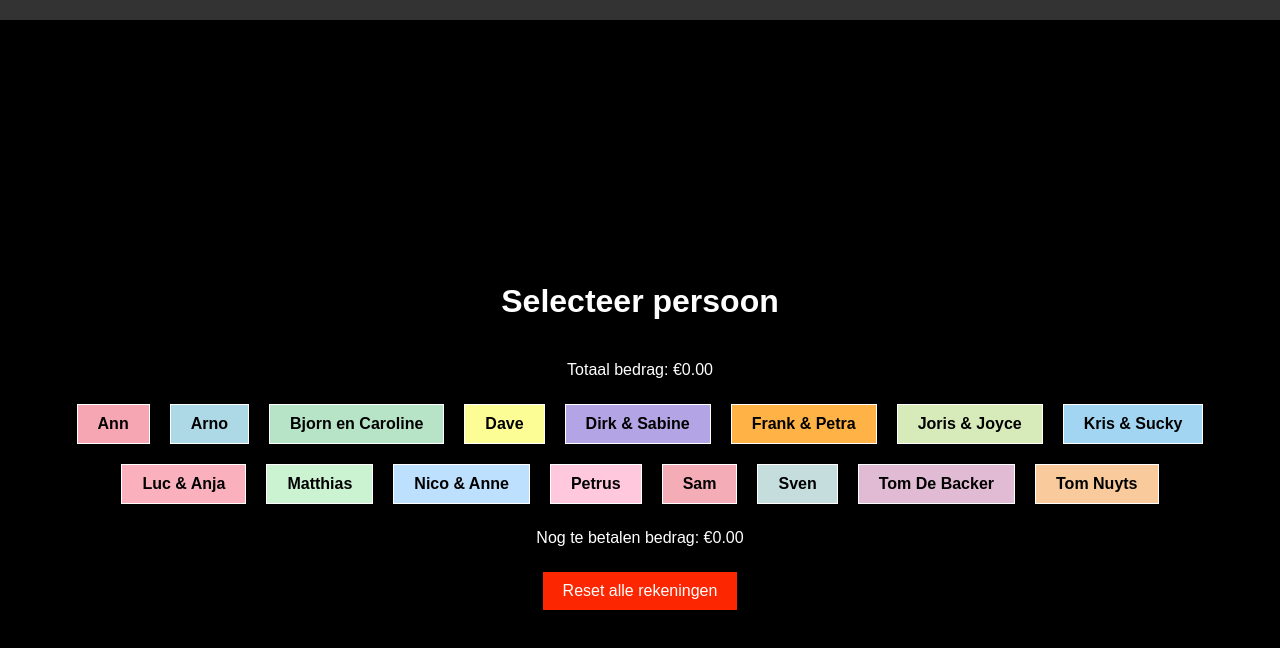
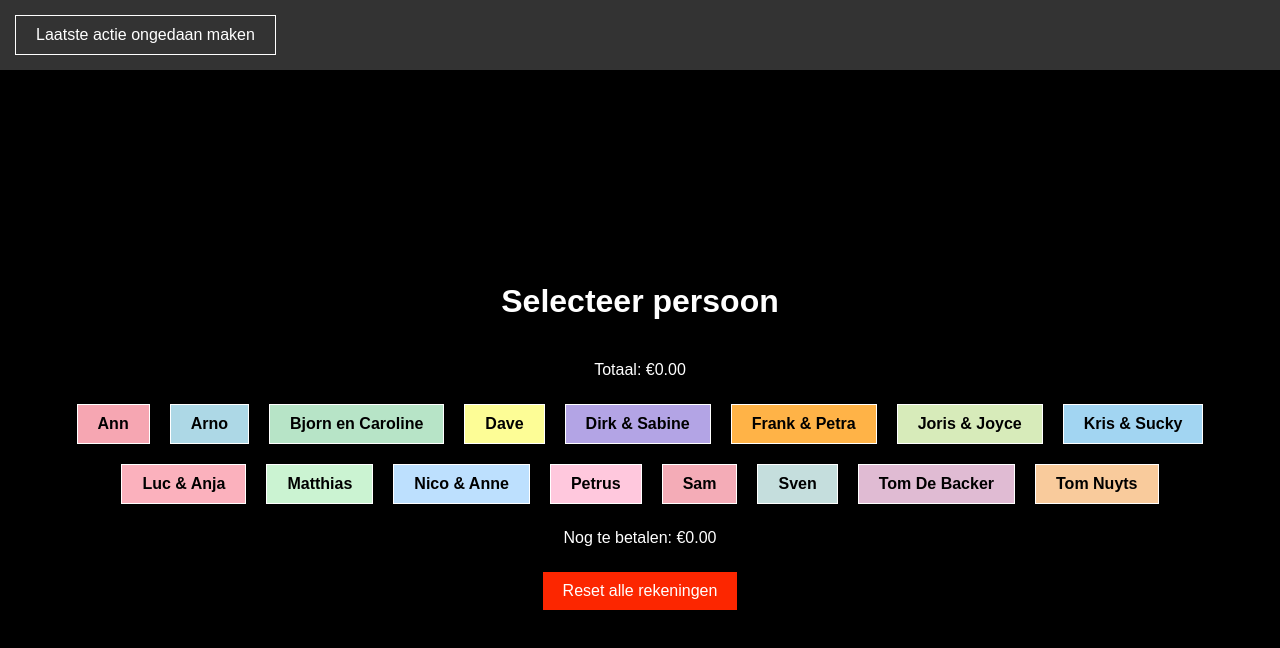
Before and after one commit to snauwaert/snauwaert.github.io, a website: page index.html in a window 1280 px wide. Drawn offline with nearby package versions, Linux system fonts and the light colour scheme; files that its build step writes are made by us from their sources.

Commit message:
gemini + build

```diff
--- a/index.html
+++ b/index.html
@@ -13,8 +13,8 @@ HTML
 </head>
 <body>
   <div id="topBar" class="top-bar">
-    <button2 id="backButton" onclick="goBack()" style="display: none;"><i class="fas fa-arrow-left"></i></button>
-    <button2 onclick="undoLastAction()">Laatste actie ongedaan maken</button>
+    <button2 id="backButton" onclick="goBack()" style="display: none;"><i class="fas fa-arrow-left"></i></button2>
+    <button2 onclick="undoLastAction()">Laatste actie ongedaan maken</button2>
   </div>
   <div id="personScreen" class="screen">
     <h1>Selecteer persoon </h1>
--- a/src/script.js
+++ b/src/script.js
@@ -121,7 +121,7 @@ function updateTotalDue() {
         return acc + tab.total;
     }, 0) + settledAmount;
     var displayed_price = (totalDue / 100).toFixed(2);
-    document.getElementById('totalDue').textContent = 'Totaal bedrag: €' + displayed_price;
+    document.getElementById('totalDue').textContent = 'Totaal: €' + displayed_price;
 }
 
 function updateRestDue() {
@@ -129,7 +129,7 @@ function updateRestDue() {
         return acc + tab.total;
     }, 0);
     var displayed_price = (restDue / 100).toFixed(2);
-    document.getElementById('restDue').textContent = 'Nog te betalen bedrag: €' + displayed_price;
+    document.getElementById('restDue').textContent = 'Nog te betalen: €' + displayed_price;
 }
 
 function undoLastAction() {
```
Also changed, not shown: dist/script.js.
